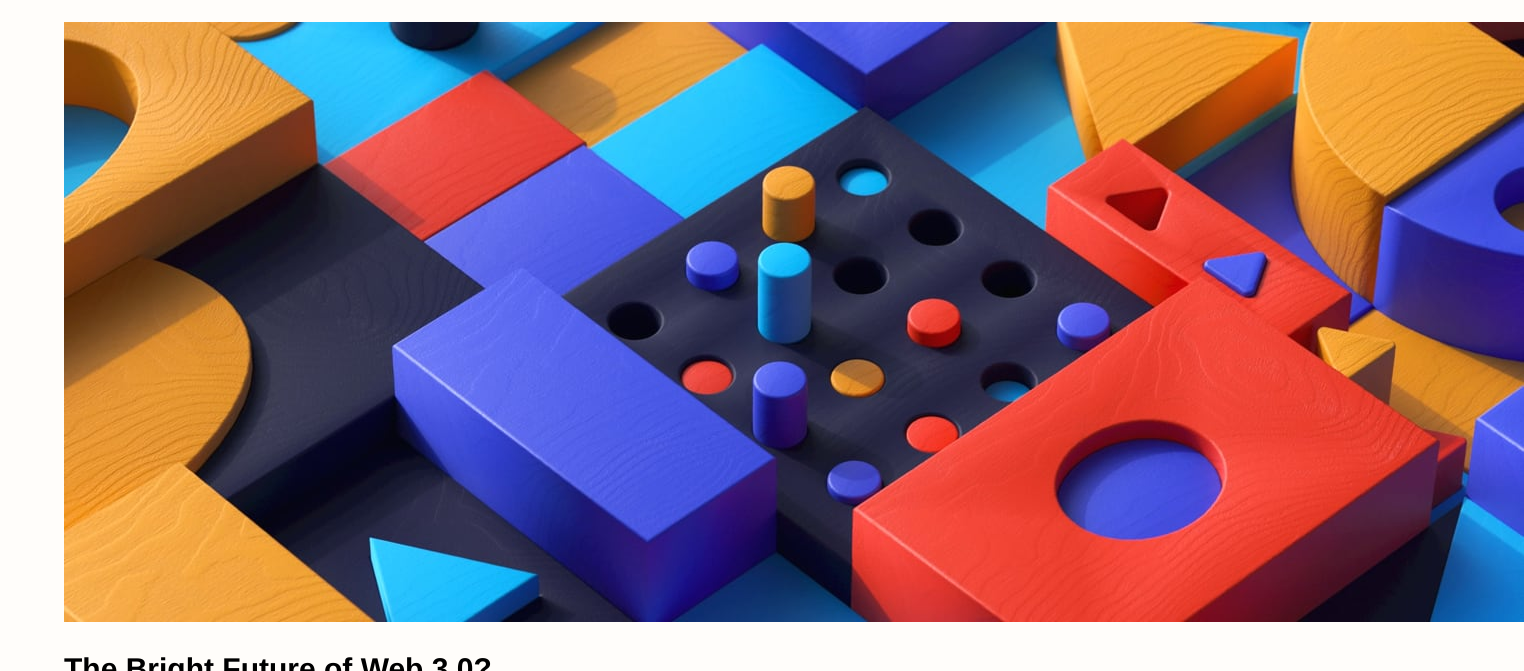
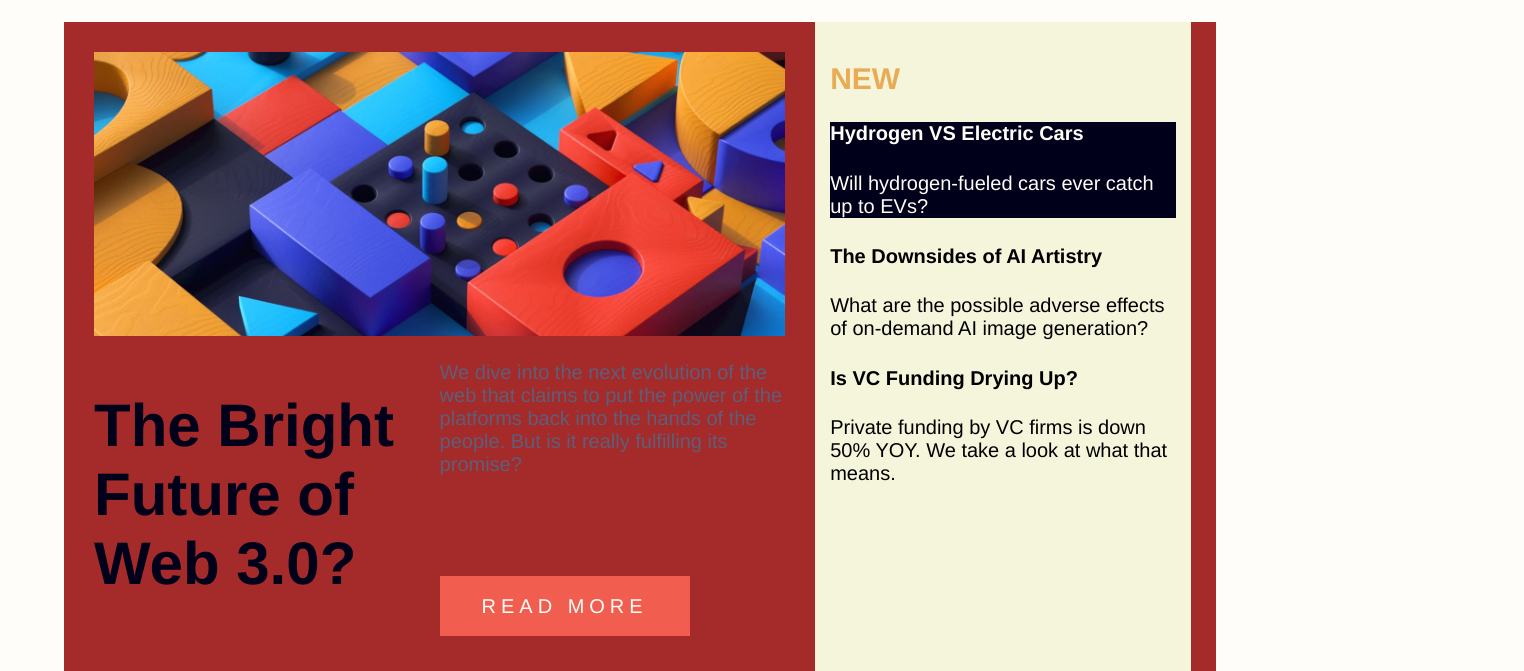
Before and after one commit to Chab-Jose/PaginaDeInicioSitioWeb, a plain HTML site: page index.html in a window 1280 px wide. Shown: the part 113-784 px from the top of the page, 1524 px wide, since content can reach past the window. Drawn offline with Linux system fonts and the light colour scheme.

Commit message:
cuerpo del sitio lado derecho

```diff
--- a/index.html
+++ b/index.html
@@ -23,8 +23,9 @@
     </header>
     <div class="contenedor">
         <div class="cont-body">
-            <div class="body-right">
-                <img src="/PaginaDeInicioSitioWeb/images/image-web-3-desktop.jpg" alt="">
+            <div class="body-left">
+                <img class="body-left-img"src="/PaginaDeInicioSitioWeb/images/image-web-3-desktop.jpg" alt="">
+                <div class="left-art">
                     <div class="title">
                         <h2>The Bright Future of Web 3.0?</h2>
                     </div>
@@ -32,12 +33,13 @@
                         <p> We dive into the next evolution of the web that claims to put the power of the platforms back into the hands of the people.
                             But is it really fulfilling its promise?
                         </p>
-                    <button>Read more</button>
+                        <button class="left-botton">Read more</button>
                     </div>
                 </div>
-            <div class="body-left">
-                <h2>New</h2>
-                <div>
+            </div>
+            <div class="body-right">
+                <h2 class="title-right">New</h2>
+                <div class="note-right">
                     <h4>Hydrogen VS Electric Cars</h4>
                     <p>Will hydrogen-fueled cars ever catch up to EVs?</p>
                 </div>
--- a/styles.css
+++ b/styles.css
@@ -16,6 +16,7 @@ body{
     font-weight: lighter;
 }
 
+/* narbar */
 header{
     position: fixed;
     top:0;
@@ -47,13 +48,84 @@ nav{
     color: var(--color-medio);
     text-decoration: none;
 }
-
-/* .contenedor{
+/* cuerpo de la pagina  */
+.contenedor{
     background-color: aqua;
     width: 100%;
 }
 
 .cont-body{
     background-color: brown;
+    display: flex;
     width: 100%;
-} */
+}
+/* lado izquierdo de la pagina */
+.body-left{
+    width: 60%;
+    margin: 20px;
+    padding: 10px;
+}
+
+.body-left-img{
+    width: 100%;
+    height: auto;
+}
+
+.left-art{
+    width: 100%;
+    display: flex;
+}
+
+.title{
+    width: 50%;
+    color:var(--color-oscuro);
+    font-size: 40px;
+    font-weight: bold;
+    justify-content: center;
+}
+
+
+.note{
+    width: 50%;
+    justify-content: center;
+}
+
+.note p{
+    color: var(--color-medio);
+    margin-bottom: 100px;
+}
+
+.left-botton{
+    width: 250px;
+    height: 60px;
+    justify-content: center;
+    align-items: center;
+    background-color: var(--red);
+    color: var(--white);
+    font-size: 20px;
+    font-weight: bolder;
+    font-family: 'Franklin Gothic Medium', 'Arial Narrow', Arial, sans-serif;
+    text-transform: uppercase;
+    letter-spacing: 5px;
+    border:none;
+
+}
+
+/* Lado derecho de la pagina */
+.body-right{
+    background-color: beige;
+    width: 30%;
+    padding: 15px;
+}
+
+.title-right{
+    color: var(--orange);
+    text-transform: uppercase;
+    font-weight: bold;
+}
+
+.note-right{
+    background-color: var(--color-oscuro);
+    color: var(--white);
+    width: 100%;
+}
```
Lines whose indentation alone changed are shown as unchanged.
